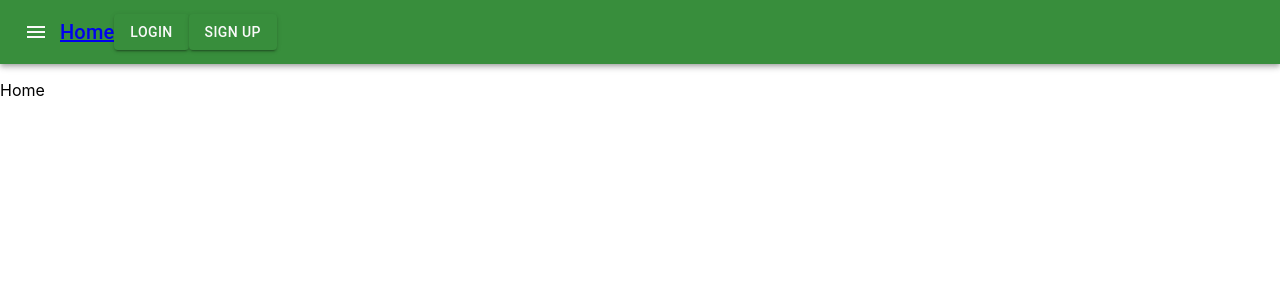
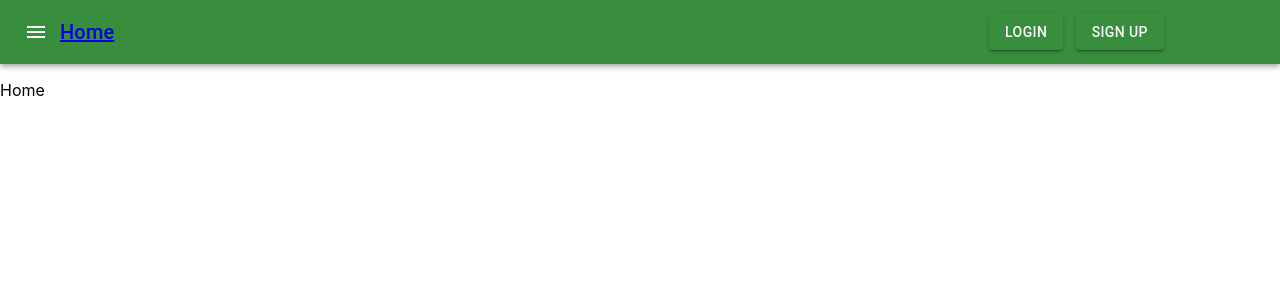
Before and after one commit to Alb33rt/artemis, a React (Create React App) app in the folder code-client/: page / in a window 1280 px wide. Shown: the top 300 px of the page. Built offline with nearby package versions, Linux system fonts and the light colour scheme.

Commit message:
made login sign up look good

```diff
--- a/code-client/src/components/navBar.jsx
+++ b/code-client/src/components/navBar.jsx
@@ -8,6 +8,7 @@ import Button from '@material-ui/core/Button';
 import IconButton from '@material-ui/core/IconButton';
 import MenuIcon from '@material-ui/icons/Menu';
 import {theme} from '../colorTheme';
+
 
 const useStyles = makeStyles((theme) => ({
     root: {
@@ -37,8 +38,9 @@ function NavBar(props) {
                             Home
                         </Link>
                     </Typography>
-                    <Button variant= "contained" color="primary" to="/signin" component={Link}>Login</Button>
-                    <Button variant= "contained" color="primary" to="/signup" component={Link}>Sign Up</Button>
+                    <Button variant= "contained" color="primary" to="/signin" component={Link} style={{left:'71%'}}>Login</Button>
+                    <Button variant= "contained" color="primary" to="/signup" component={Link} style={{left:'72%'}}>Sign Up</Button>
+
                 </Toolbar>
             </AppBar>
         </div>
```
Also changed, not shown: 1 other file (tests, documents, lock files or other folders).
